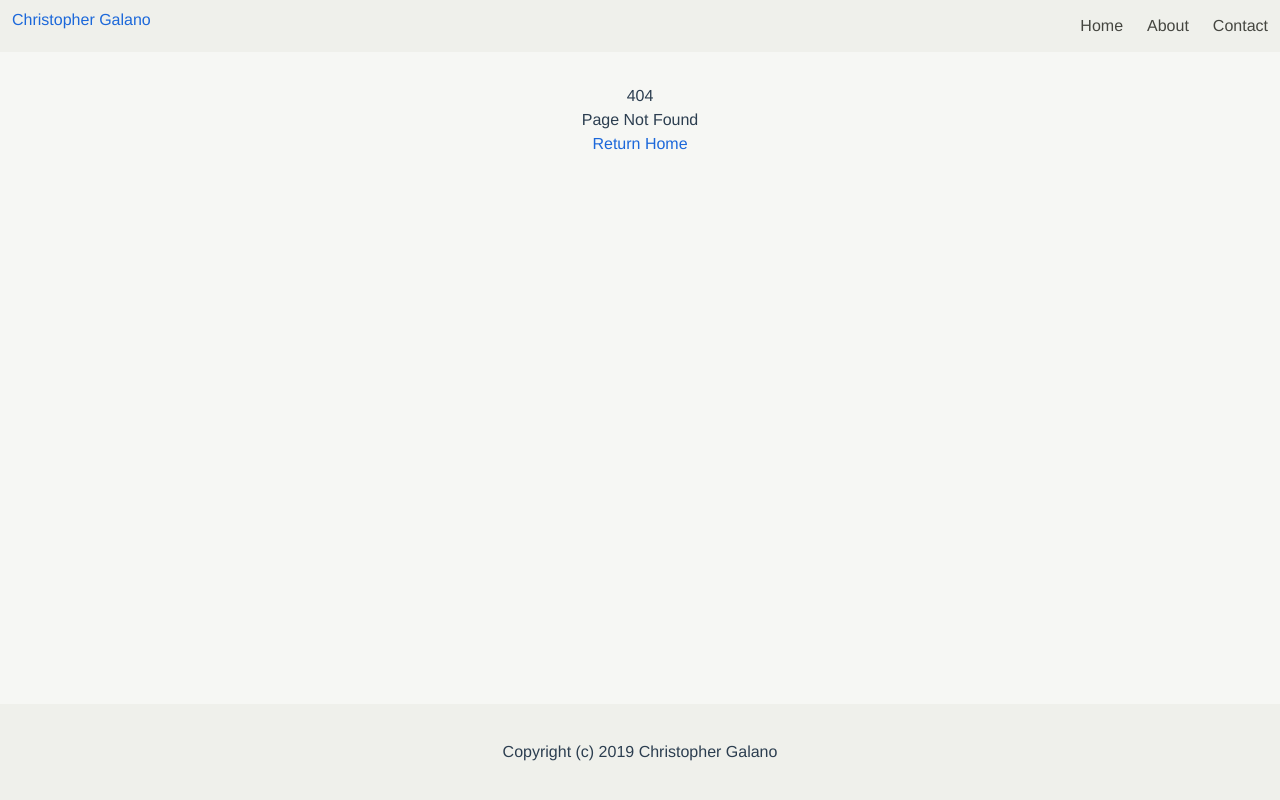
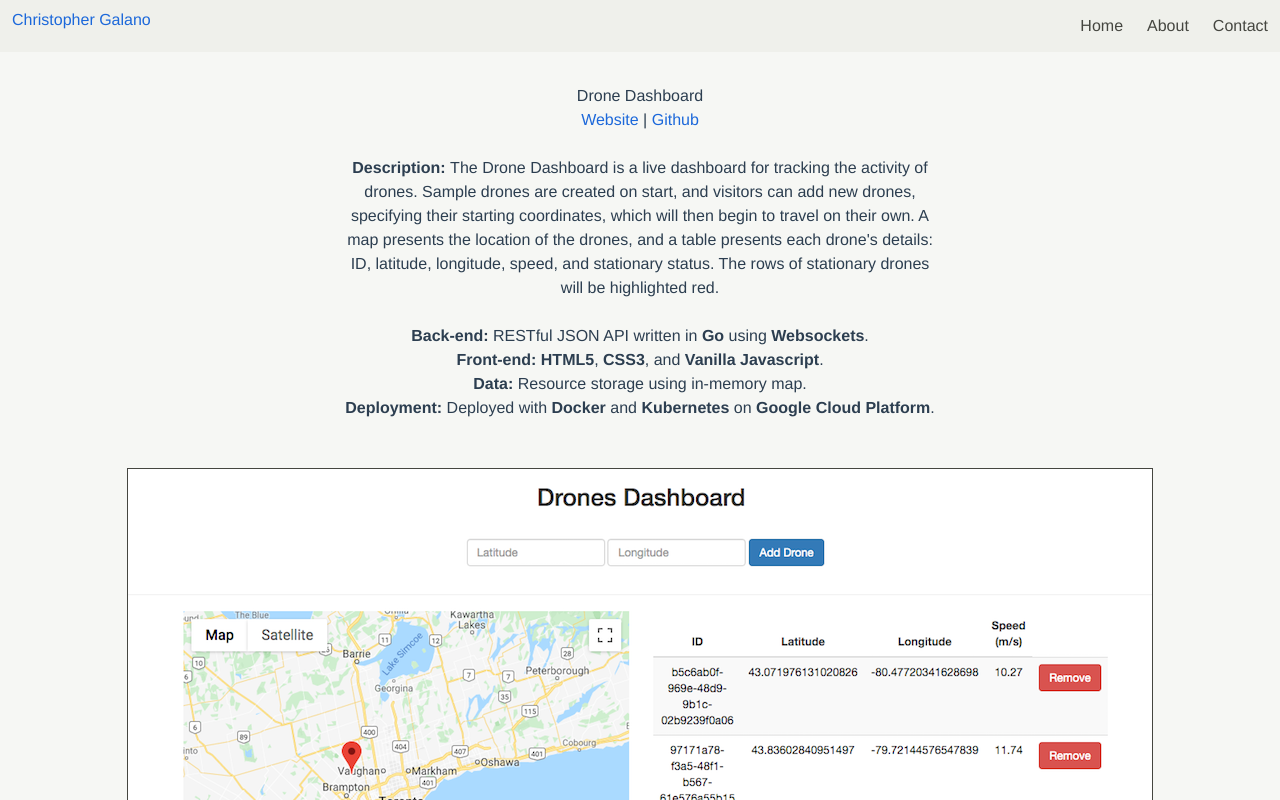
Before and after one commit to chiips/portfolio, a Vue app: page /dashboard in a window 1280 px wide. Before the commit this address had no page. Shown: the top 800 px of the page. Built offline with nearby package versions, Linux system fonts and the light colour scheme.

Commit message:
added dashboard project

```diff
--- /dev/null
+++ b/src/components/DashboardComp.vue
@@ -0,0 +1,15 @@
+<template>
+  <div class="box is-clearfix">
+    <h1 class="is-size-4">Drone Dashboard</h1>
+    <a href="http://35.196.136.59:8080/" target="_blank">Website</a> |
+    <a href="https://github.com/chiips/drones-dashboard" target="_blank">Github</a> |
+    <router-link :to="{ name: 'dashboard' }">Learn More</router-link>
+    <br>
+    <router-link :to="{ name: 'dashboard' }"><img src="../assets/dashboard.png"/></router-link>
+
+  </div>
+</template>
+
+<style scoped>
+
+</style>
--- a/src/router.ts
+++ b/src/router.ts
@@ -39,6 +39,12 @@ export default new Router({
       component: () => import('./views/SpellCaster.vue')
     },
     {
+      path: '/dashboard',
+      name: 'dashboard',
+
+      component: () => import('./views/Dashboard.vue')
+    },
+    {
       path: '/password-generator',
       name: 'password-generator',
 
--- /dev/null
+++ b/src/views/Dashboard.vue
@@ -0,0 +1,29 @@
+<template>
+  <div>
+    <h1 class="is-size-3">Drone Dashboard</h1>
+    <a href="http://35.196.136.59:8080/" target="_blank">Website</a> |
+    <a href="https://github.com/chiips/drones-dashboard" target="_blank">Github</a>
+    <br>
+    <br>
+    <div class="columns">
+    <div class="column is-half is-offset-one-quarter has-text-left">
+      <p><b>Description: </b>The Drone Dashboard is a live dashboard for tracking the activity of drones. Sample drones are created on start, and visitors can add new drones, specifying their starting coordinates, which will then begin to travel on their own. A map presents the location of the drones, and a table presents each drone's details: ID, latitude, longitude, speed, and stationary status. The rows of stationary drones will be highlighted red.</p>
+      <br>
+      <p><b>Back-end: </b>RESTful JSON API written in <b>Go</b> using <b>Websockets</b>.</p>
+      <p><b>Front-end: </b><b>HTML5</b>, <b>CSS3</b>, and <b>Vanilla Javascript</b>.</p>
+      <p><b>Data: </b>Resource storage using in-memory map.</p>
+      <p><b>Deployment: </b>Deployed with <b>Docker</b> and <b>Kubernetes</b> on <b>Google Cloud Platform</b>.</p>
+      <!-- <br>
+      <p><b>Note: </b> The Github link directs to a web snippets repository highlighting the structure of the application and key code examples.</p> -->
+      <br>
+    </div>
+    </div>
+
+    <a href="http://35.196.136.59:8080/" target="_blank"><img src="../assets/dashboard.png"/></a>
+
+  </div>
+</template>
+
+<style scoped>
+
+</style>
--- a/src/views/Home.vue
+++ b/src/views/Home.vue
@@ -6,6 +6,9 @@
   <div class="columns">
     <div class="column">
       <PetterComp/>
+    </div>
+    <div class="column">
+      <DashboardComp/>
     </div>
     <div class="column">
       <SpellCasterComp/>
@@ -26,6 +29,7 @@
 
 <script lang="ts">
 import { Component, Vue } from 'vue-property-decorator'
+import DashboardComp from '@/components/DashboardComp.vue'
 import PetterComp from '@/components/PetterComp.vue'
 import SpellCasterComp from '@/components/SpellCasterComp.vue'
 import PasswordGeneratorComp from '@/components/PasswordGeneratorComp.vue'
@@ -35,6 +39,7 @@ import PortfolioComp from '@/components/PortfolioComp.vue'
   components: {
     PetterComp,
     SpellCasterComp,
+    DashboardComp,
     PasswordGeneratorComp,
     PortfolioComp
   }
--- a/vue.config.js
+++ b/vue.config.js
@@ -16,4 +16,4 @@ module.exports = {
       new CompressionPlugin({ cache: true })
     ]
   }
-};
+}
```
Also changed, not shown: src/assets/dashboard.png (added).
